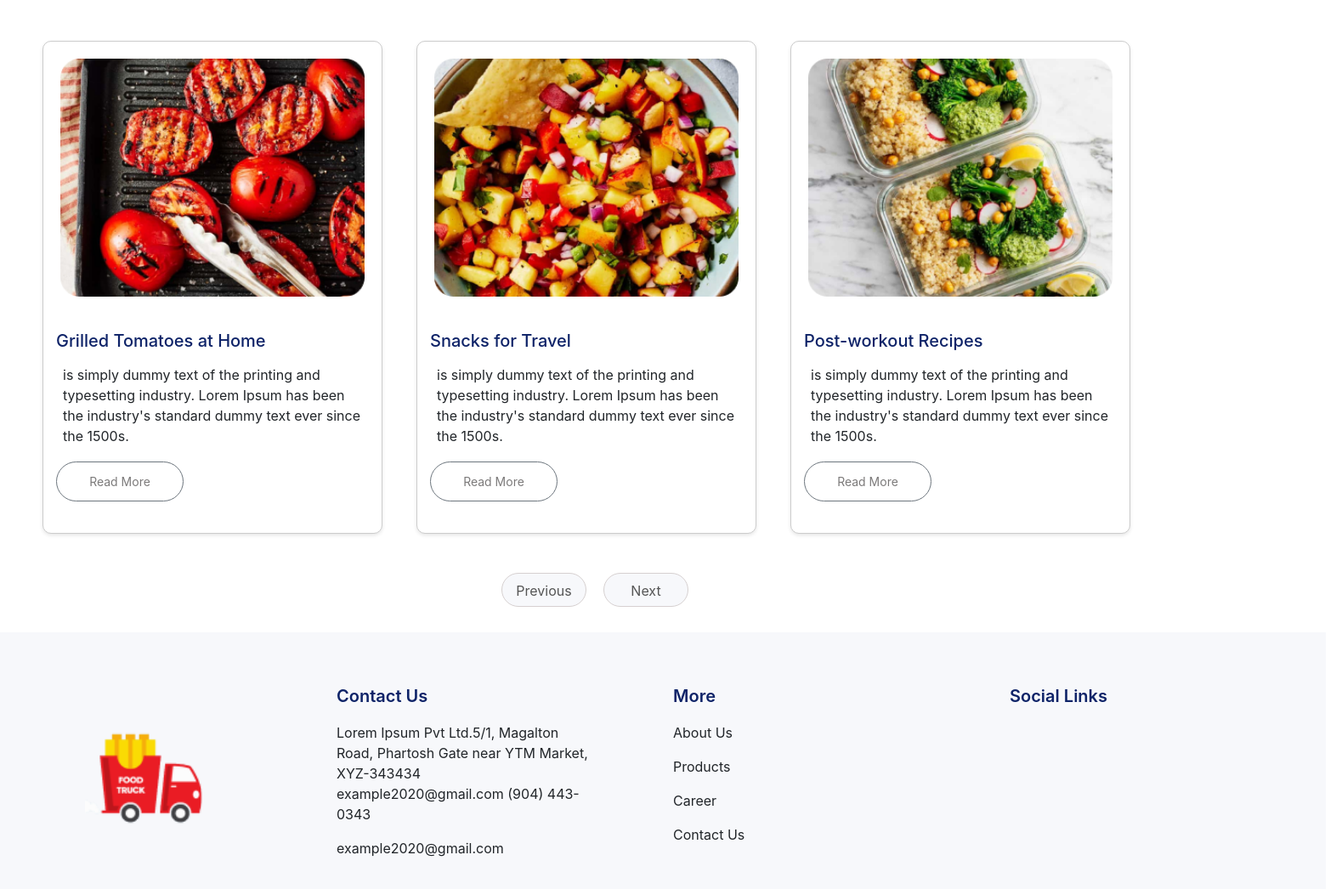
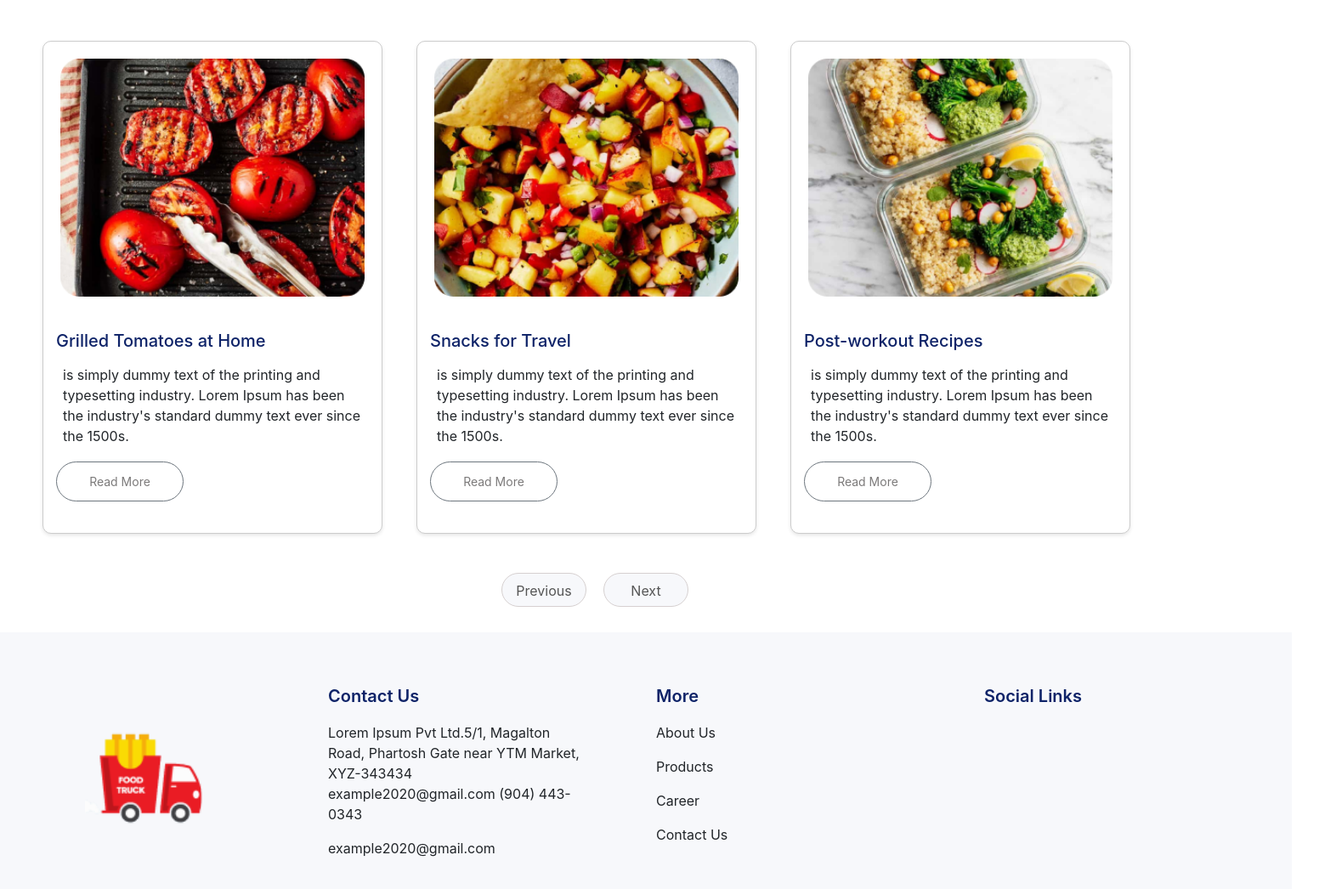
Before and after one commit to avibera/food-truck, a React (Create React App) app: page / in a window 1280 px wide. Shown: the part 1802-2848 px from the top of the page at 85% size, 1572 px wide, since content can reach past the window. Built offline with nearby package versions, Linux system fonts and the light colour scheme.

Commit message:
footer width changed

```diff
--- a/src/style/Footer.scss
+++ b/src/style/Footer.scss
@@ -1,7 +1,7 @@
 @import "../variables/variables.scss";
 
 .footer {
-  width: 1560px;
+  width: 1520px;
   height: 350px;
   background-color: #f7f8fb;
 
```
